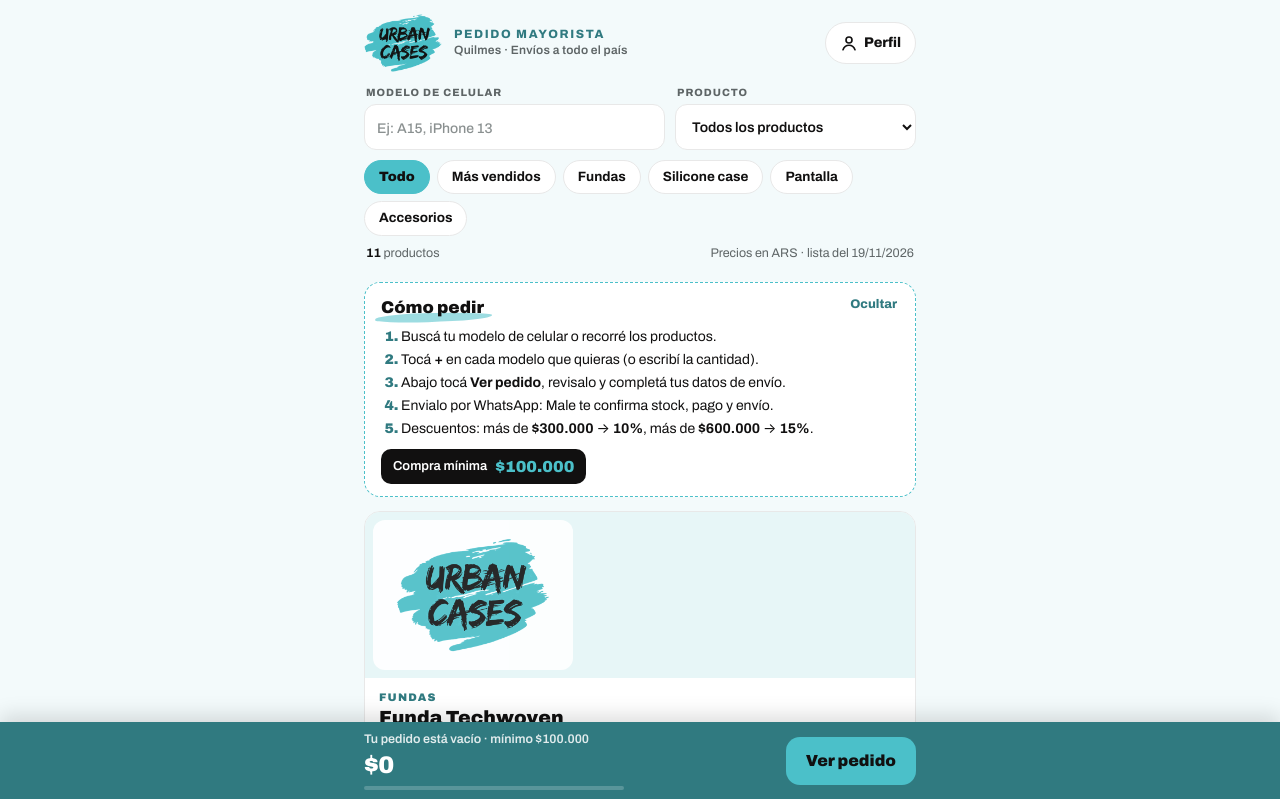
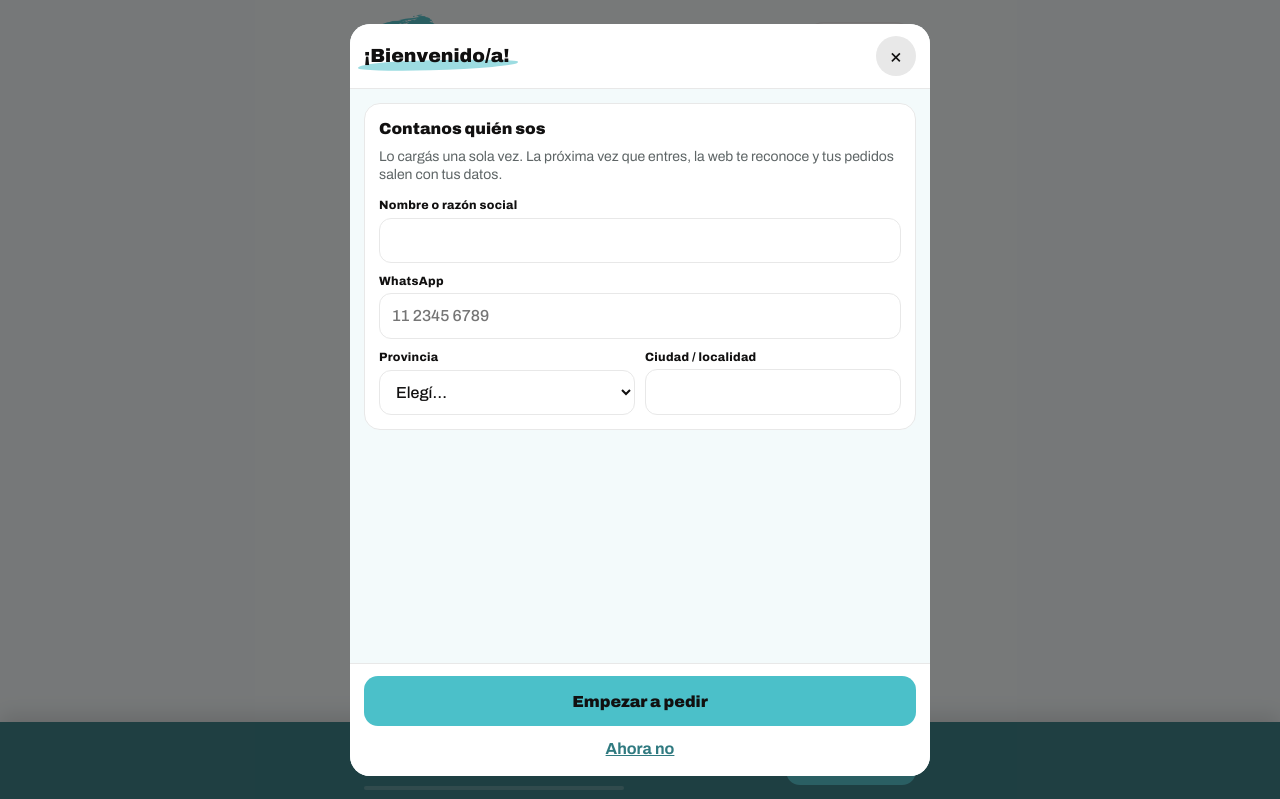
Before and after one commit to urbancasesarg-lab/pedidosmayoristas, a plain HTML site: page index.html in a window 1280 px wide. Shown: the top 799 px of the page. Drawn offline with nearby package versions, Linux system fonts and the light colour scheme.

Commit message:
Add files via upload

```diff
--- a/index.html
+++ b/index.html
@@ -51,7 +51,8 @@ img{max-width:100%;display:block}
 .icon-btn{border:1.5px solid var(--gray);background:var(--white);border-radius:999px;height:42px;padding:0 14px;display:inline-flex;align-items:center;gap:6px;font-weight:800;font-size:14px}
 .icon-btn:hover{border-color:var(--tq-d);color:var(--tq-d)}
 .icon-btn svg{width:18px;height:18px}
-@media (max-width:420px){.icon-btn span{display:none}.icon-btn{width:42px;padding:0;justify-content:center}.brand img{height:50px}}
+.icon-btn span{max-width:120px;overflow:hidden;text-overflow:ellipsis;white-space:nowrap}
+@media (max-width:420px){.icon-btn{padding:0 12px}.icon-btn span{max-width:96px}.brand img{height:50px}.brand .tag small{display:none}}
 
 /* ---------- Pincelada decorativa ---------- */
 .stroke{position:relative;display:inline-block;z-index:0}
@@ -331,13 +332,44 @@ img{max-width:100%;display:block}
     <div class="panel-b">
       <div class="boxw">
         <h3>Mis datos</h3>
-        <p style="margin:0 0 10px;font-size:13px;color:var(--muted)">Se guardan solo en este celular para no tener que cargarlos cada vez.</p>
+        <p style="margin:0 0 10px;font-size:13px;color:var(--muted)">Se guardan en este celular: cada vez que entres, la web te reconoce y los completa sola en el pedido.</p>
         <form class="form" id="formPerfil" onsubmit="return false">
           <label>Nombre o razón social<input name="nombre" autocomplete="name"></label>
           <label>WhatsApp<input name="whatsapp" type="tel" inputmode="tel" autocomplete="tel"></label>
+          <div class="two">
+            <label>Provincia<select name="provincia"><option value="">Elegí…</option></select></label>
+            <label>Ciudad / localidad<input name="ciudad" autocomplete="address-level2"></label>
+          </div>
         </form>
       </div>
-      <div class="boxw"><h3>Mis pedidos</h3><div class="hist" id="histList"></div></div>
+      <div class="boxw"><h3>Mis pedidos enviados</h3><div class="hist" id="histList"></div></div>
+    </div>
+  </div>
+</div>
+
+<!-- Hoja: Bienvenida (primera visita) -->
+<div class="sheet" id="sheetBienvenida" aria-hidden="true">
+  <div class="scrim" data-close></div>
+  <div class="panel" role="dialog" aria-modal="true" aria-labelledby="tBienv">
+    <div class="panel-h"><h2 id="tBienv"><span class="stroke">¡Bienvenido/a!</span></h2><button class="x" data-close aria-label="Cerrar">×</button></div>
+    <div class="panel-b">
+      <div class="boxw">
+        <h3>Contanos quién sos</h3>
+        <p style="margin:0 0 12px;font-size:14px;color:var(--muted)">Lo cargás una sola vez. La próxima vez que entres, la web te reconoce y tus pedidos salen con tus datos.</p>
+        <form class="form" id="formBienvenida" onsubmit="return false">
+          <label>Nombre o razón social<input name="nombre" autocomplete="name" required></label>
+          <label>WhatsApp<input name="whatsapp" type="tel" inputmode="tel" autocomplete="tel" placeholder="11 2345 6789" required></label>
+          <div class="two">
+            <label>Provincia<select name="provincia" required><option value="">Elegí…</option></select></label>
+            <label>Ciudad / localidad<input name="ciudad" autocomplete="address-level2" required></label>
+          </div>
+        </form>
+      </div>
+    </div>
+    <div class="panel-f">
+      <div class="why" id="whyBienv"></div>
+      <button class="btn btn-tq btn-block" id="btnBienvOk">Empezar a pedir</button>
+      <button class="link-btn" id="btnBienvSkip">Ahora no</button>
     </div>
   </div>
 </div>
@@ -360,7 +392,7 @@ const LS = {
   set(k, v){ try{ localStorage.setItem(k, JSON.stringify(v)); return true; }catch(e){ return false; } },
   del(k){ try{ localStorage.removeItem(k); }catch(e){} }
 };
-const K = { CATALOGO:"uc_catalogo_v2", CARRITO:"uc_carrito_v1", PERFIL:"uc_perfil_v1", HISTORIAL:"uc_historial_v1", HOW:"uc_how_cerrado" };
+const K = { CATALOGO:"uc_catalogo_v2", CARRITO:"uc_carrito_v1", PERFIL:"uc_perfil_v1", HISTORIAL:"uc_historial_v1", HOW:"uc_how_cerrado", BIENV:"uc_bienvenida_omitida" };
 const $ = (s, el = document) => el.querySelector(s);
 const esc = s => String(s ?? "").replace(/[&<>"']/g, c => ({"&":"&amp;","<":"&lt;",">":"&gt;",'"':"&quot;","'":"&#39;"}[c]));
 const norm = s => String(s ?? "").normalize("NFD").replace(/[̀-ͯ]/g, "").toLowerCase().trim();
@@ -466,7 +498,7 @@ async function cargar(){
     const data = await leerCatalogoJS();
     aplicar(data);
     LS.set(K.CATALOGO, { data, guardado: Date.now() });
-    renderTodo();
+    renderTodo(); quizasBienvenida();
   } catch(err){
     console.warn(err);
     const cache = LS.get(K.CATALOGO, null);
@@ -755,8 +787,12 @@ function enviarWhatsApp(){
   guardarEnHistorial(p);
   enviarPedidoAlServidor(p).catch(e => console.warn("enviarPedidoAlServidor:", e));
   const url = `https://wa.me/${state.config.whatsapp}?text=${encodeURIComponent(mensajeWhatsApp(p))}`;
-  const w = window.open(url, "_blank"); if (!w) location.href = url;
-  toast("Abrimos WhatsApp con tu pedido. ¡No te olvides de tocar Enviar!");
+  const w = window.open(url, "_blank");
+  // Pedido enviado: carrito vacío para el próximo (queda en Perfil → Mis pedidos enviados por si no se llegó a mandar)
+  state.carrito = {}; LS.set(K.CARRITO, {}); $("#formCliente").obs.value = "";
+  cerrar("#sheetPedido"); renderGrid(); actualizarBarra(); window.scrollTo({ top: 0 });
+  toast("¡Listo! Tocá Enviar en WhatsApp. Tu próximo pedido arranca de cero.");
+  if (!w) location.href = url;
 }
 
 function marcarErrores(){
@@ -834,6 +870,9 @@ async function descargarPDF(){
   doc.save(`pedido-urban-cases-${new Date().toISOString().slice(0, 10)}.pdf`);
 }
 
+const primerNombre = n => String(n || "").trim().split(/\s+/)[0];
+function actualizarSaludo(){ const pf = LS.get(K.PERFIL, {}); $("#btnPerfil span").textContent = pf.nombre ? "Hola, " + primerNombre(pf.nombre) : "Ingresar"; }
+function quizasBienvenida(){ const pf = LS.get(K.PERFIL, {}); if (!pf.nombre && !LS.get(K.BIENV, false) && !document.querySelector(".sheet.open")) setTimeout(() => abrir("#sheetBienvenida"), 400); }
 function guardarPerfil(d){ LS.set(K.PERFIL, Object.assign({}, LS.get(K.PERFIL, {}), d)); }
 function guardarEnHistorial(p){
   const h = LS.get(K.HISTORIAL, []);
@@ -842,7 +881,7 @@ function guardarEnHistorial(p){
 }
 function renderPerfil(){
   const pf = LS.get(K.PERFIL, {}), f = $("#formPerfil");
-  f.nombre.value = pf.nombre || ""; f.whatsapp.value = pf.whatsapp || "";
+  ["nombre", "whatsapp", "provincia", "ciudad"].forEach(k => f[k].value = pf[k] || "");
   const h = LS.get(K.HISTORIAL, []);
   $("#histList").innerHTML = !h.length ? `<p style="margin:0;color:var(--muted);font-size:14px">Cuando envíes un pedido por WhatsApp, lo vas a ver acá para repetirlo con un toque.</p>`
     : h.map((p, idx) => { const prods = [...new Set(p.items.map(i => i.producto))];
@@ -873,7 +912,7 @@ function abrir(sel){ const s = $(sel); s.classList.add("open"); s.setAttribute("
 function cerrar(sel){ const s = $(sel); s.classList.remove("open"); s.setAttribute("aria-hidden", "true"); if (!document.querySelector(".sheet.open")) document.body.style.overflow = ""; }
 function abrirPedido(){
   const f = $("#formCliente"), pf = LS.get(K.PERFIL, {});
-  ["nombre", "whatsapp", "provincia", "ciudad"].forEach(k => { if (!f[k].value && pf[k]) f[k].value = pf[k]; });
+  ["nombre", "whatsapp", "provincia", "ciudad"].forEach(k => { if (pf[k]) f[k].value = pf[k]; });
   renderPedido(); abrir("#sheetPedido");
 }
 function clickQty(e){
@@ -882,7 +921,7 @@ function clickQty(e){
 }
 
 function init(){
-  $("#formCliente").provincia.insertAdjacentHTML("beforeend", PROVINCIAS.map(p => `<option>${p}</option>`).join(""));
+  document.querySelectorAll('select[name="provincia"]').forEach(sel => sel.insertAdjacentHTML("beforeend", PROVINCIAS.map(p => `<option>${p}</option>`).join("")));
   if (LS.get(K.HOW, false)){ $("#how").classList.add("closed"); $("#howToggle").textContent = "Mostrar"; }
   $("#howToggle").onclick = () => { const c = $("#how").classList.toggle("closed"); $("#howToggle").textContent = c ? "Mostrar" : "Ocultar"; LS.set(K.HOW, c); };
   const tools = $("#tools"); window.addEventListener("scroll", () => tools.classList.toggle("scrolled", tools.getBoundingClientRect().top <= 0 && scrollY > 40), { passive: true });
@@ -926,7 +965,21 @@ function init(){
     const r = e.target.closest("[data-repetir]"); if (r) return repetirPedido(+r.dataset.repetir);
     if (e.target.id === "btnBorrarHist" && confirm("¿Borrar tu historial de pedidos de este celular?")){ LS.del(K.HISTORIAL); renderPerfil(); }
   });
-  $("#formPerfil").addEventListener("input", () => { const f = $("#formPerfil"); guardarPerfil({ nombre: f.nombre.value.trim(), whatsapp: f.whatsapp.value.trim() }); });
+  const datosForm = f => ({ nombre: f.nombre.value.trim(), whatsapp: f.whatsapp.value.trim(), provincia: f.provincia.value, ciudad: f.ciudad.value.trim() });
+  $("#formPerfil").addEventListener("input", () => { guardarPerfil(datosForm($("#formPerfil"))); actualizarSaludo(); });
+  $("#formPerfil").addEventListener("change", () => { guardarPerfil(datosForm($("#formPerfil"))); actualizarSaludo(); });
+  $("#formCliente").addEventListener("change", () => { guardarPerfil(datosForm($("#formCliente"))); actualizarSaludo(); });
+  // Bienvenida
+  $("#sheetBienvenida").addEventListener("click", e => { if (e.target.closest("[data-close]")){ LS.set(K.BIENV, true); cerrar("#sheetBienvenida"); } });
+  $("#btnBienvSkip").onclick = () => { LS.set(K.BIENV, true); cerrar("#sheetBienvenida"); };
+  $("#btnBienvOk").onclick = () => {
+    const f = $("#formBienvenida"), d = datosForm(f), falt = faltantes(d);
+    ["nombre", "whatsapp", "provincia", "ciudad"].forEach(k => f[k].classList.toggle("err", falt.includes(k === "whatsapp" ? "WhatsApp" : k)));
+    if (falt.length){ $("#whyBienv").textContent = "Completá: " + falt.join(", ") + "."; return; }
+    guardarPerfil(d); actualizarSaludo(); cerrar("#sheetBienvenida"); toast(`¡Hola, ${primerNombre(d.nombre)}! Ya podés armar tu pedido.`);
+  };
+  $("#formBienvenida").addEventListener("input", e => { e.target.classList.remove("err"); $("#whyBienv").textContent = ""; });
+  actualizarSaludo();
   document.addEventListener("keydown", e => { if (e.key === "Escape") document.querySelectorAll(".sheet.open").forEach(s => cerrar("#" + s.id)); });
 
   cargar();
```
